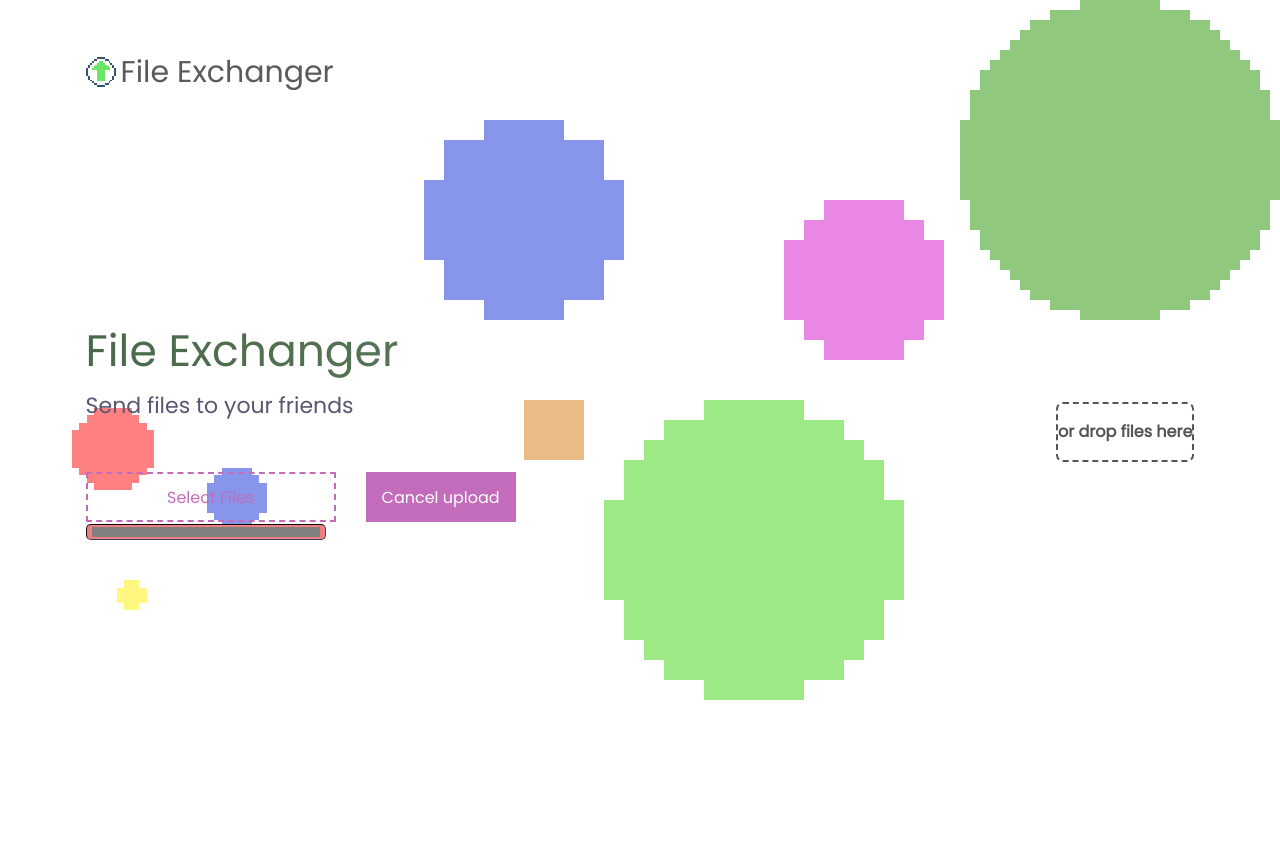
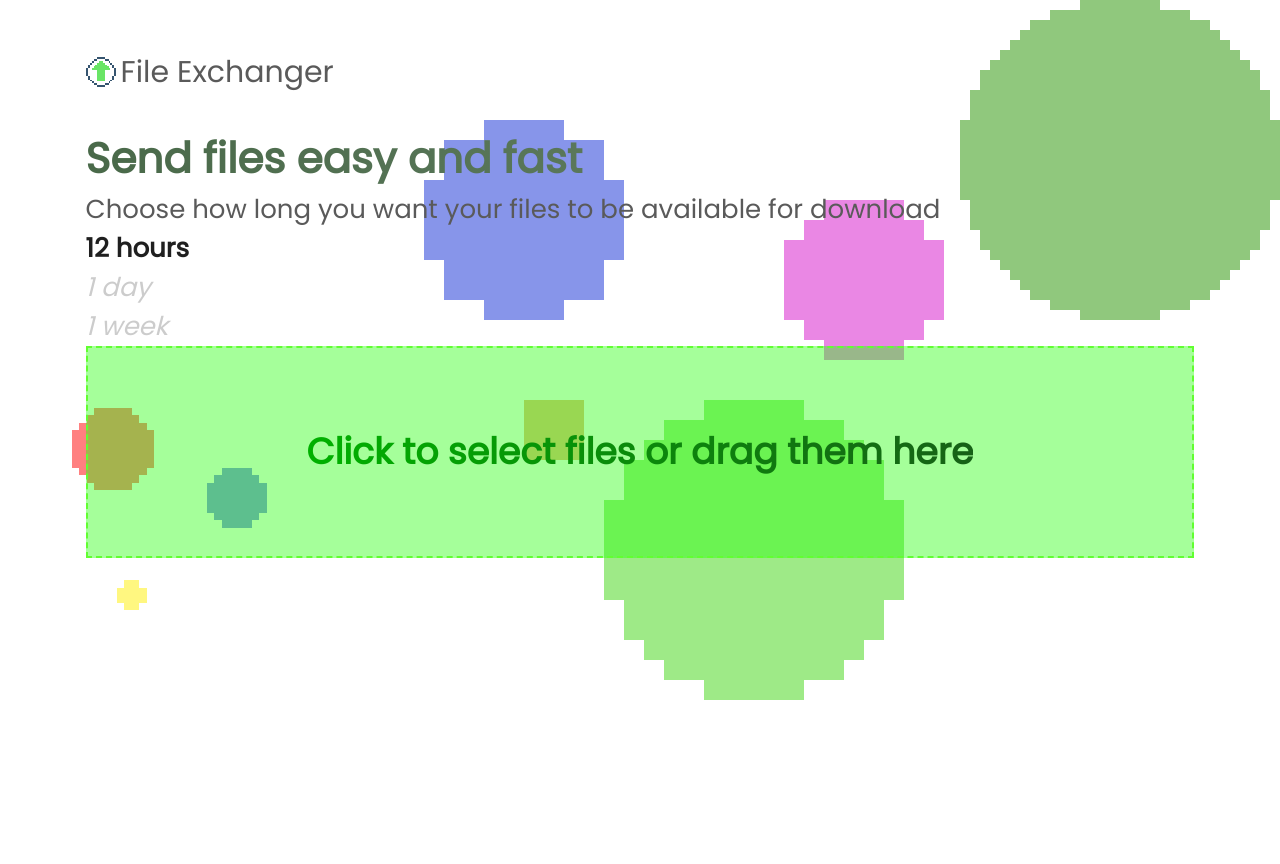
Before and after one commit to denissden/file-exchanger, a Flask app: page / in a window 1280 px wide. Before the commit the page ends 700 px from the top, so only its background shows below. Run offline with Flask 2, Linux system fonts and the light colour scheme; parts of the project's set-up code (start-up, migrations or seed data) failed here and were passed over.

Commit message:
Add files via upload

```diff
--- a/templates/upload.html
+++ b/templates/upload.html
@@ -7,7 +7,7 @@
         <link
                 href="https://fonts.googleapis.com/css?family=Poppins&display=swap"
                 rel="stylesheet">
-        <link rel="stylesheet" href="static/style.css">
+        <link rel="stylesheet" href="static/upload_style.css">
         <title>File Exchanger - бесплатный файлообменник</title>
     </head>
     <body>
@@ -19,45 +19,53 @@
         </header>
 
         <main>
-            <section class="presentation">
-                <div class="introduction">
+            <section class="main-section">
+                <div class="about">
 
                     <div class="intro-text">
-                        <h1>File Exchanger</h1>
-                        <p>Send files to your friends</p>
+                        <h1>Send files easy and fast</h1>
+                        <p>Choose how long you want your files to be available for download</p>
                     </div>
 
-                    <div class="cta">
-                        <label class="file">
-                            <input type="file" id="select-btn">
-                            <span class="file-custom"></span>
-                        </label>
+                    <label class="file hidden">
+                        <input type="file" id="select-btn" multiple>
+                        <span class="file-custom"></span>
+                    </label>
 
-                        <button class="cta-select" onclick="document.getElementById('select-btn').click();">
-                            Select Files
+                    <div class="expire-btn-box">
+
+                        <input type="radio" id="expire-0" name="expire" value="0" class="hidden" checked>
+                        <label for="expire-0">12 hours</label>
+                        <input type="radio" id="expire-1" name="expire" value="1" class="hidden">
+                        <label for="expire-1">1 day</label>
+                        <input type="radio" id="expire-2" name="expire" value="2" class="hidden">
+                        <label for="expire-2">1 week</label>
+                    </div>
+
+                    <button id="filedrag" onclick="document.getElementById('select-btn').click()">
+                        <b id="filedrag-text">Click to select files or drag them here</b>
+                    </button>
+
+                    <div class="download-progress">
+                        <progress value="0" id="progress" style="display: none;"><p></p></progress>
+                    </div>
+
+                    <button class="cta-cancel" id="cancel-btn", style="display: none;">
+                        Cancel upload
+                    </button>
+
+                    <div class="download-box">
+                        <button id="copy-btn" onclick="CopyToClipboard()" style="display: none;">
+                            <img src="static/img/clipboard.png" alt="copy-btn" class="copy-img">
                         </button>
+                        <a id="download-url"></a>
+                    </div>
+                </div>
 
 
 
-                        <button class="cta-cancel" id="cancel-btn">
-                            Cancel upload
-                        </button>
-
-                    </div>
-
-                    <div>
-                        <progress value="0" id="progress"><p></p></progress>
-                    </div>
-
-                </div>
-
-                <div id="filedrag" style="display: block;">
-                    or drop files here
-                </div>
-
             </section>
 
-            <div id="download-url"></div>
 
             <img class="circle-1" src="static/img/circle 1.png" alt="" />
             <img class="circle-2" src="static/img/circle 2.png" alt="" />
```
Also changed, not shown: templates/download.html (+44 -3 lines).
